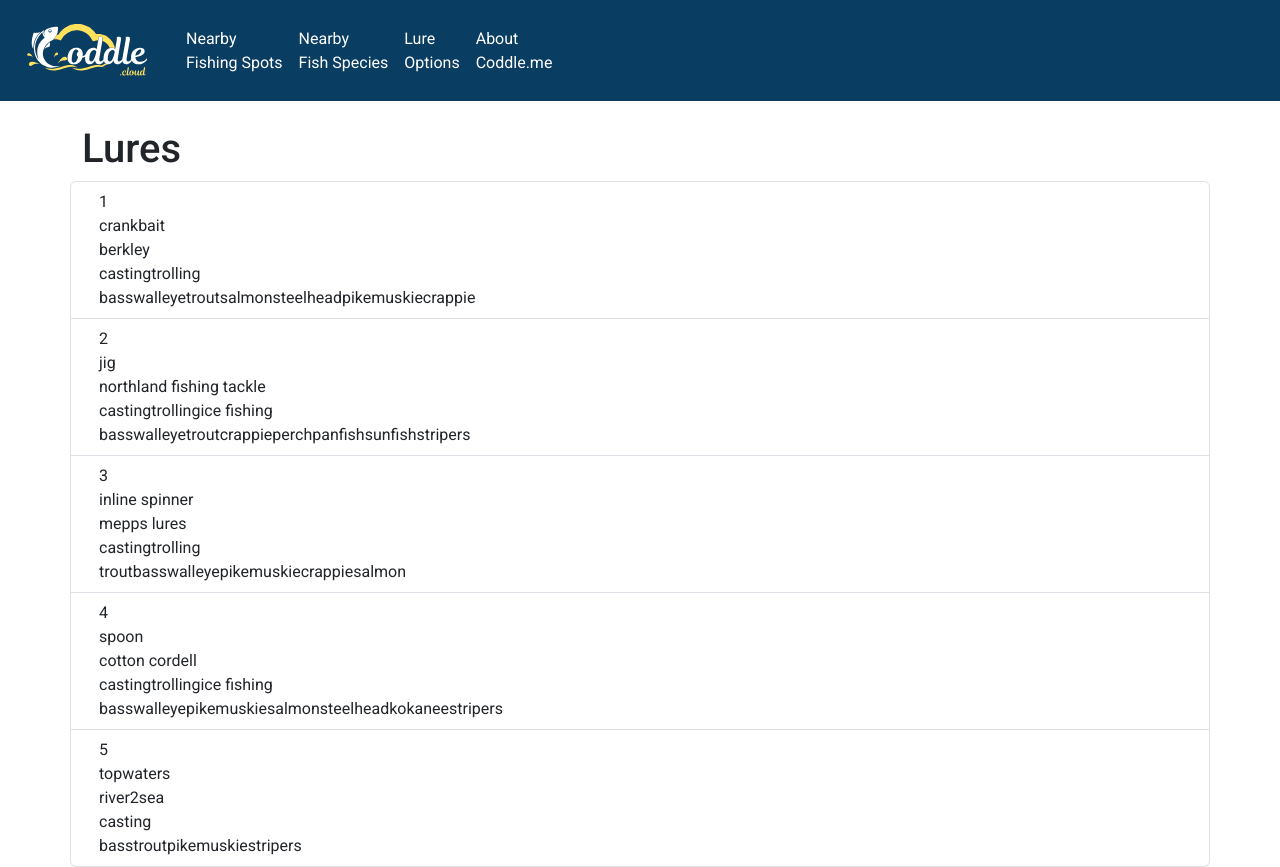
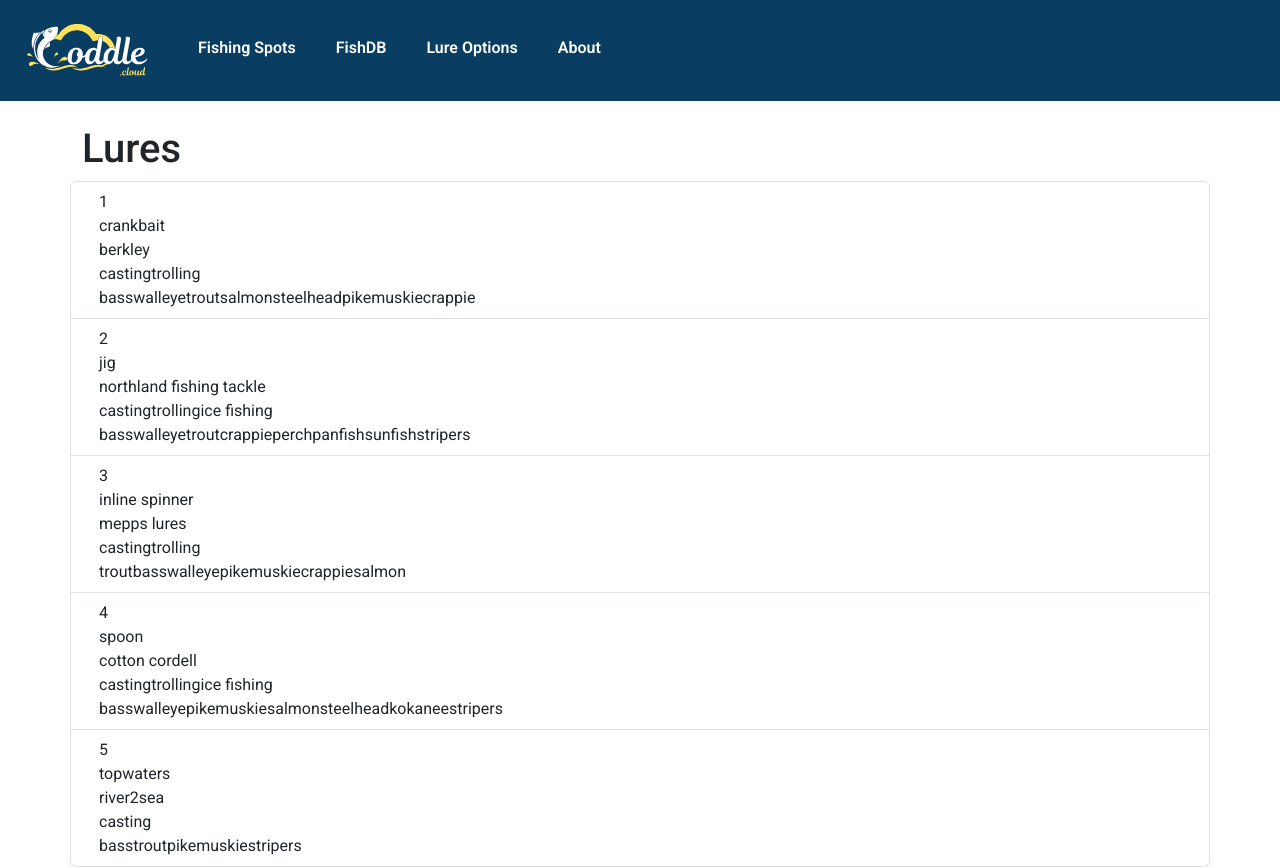
Before and after one commit to ElenaWikoff/coddle.cloud, a React (Vite) app in the folder frontend/: page /lures in a window 1280 px wide. Shown: the top 867 px of the page. Built offline with nearby package versions, Linux system fonts and the light colour scheme.

Commit message:
Edit nav link style

```diff
--- a/frontend/src/components/header/Header.jsx
+++ b/frontend/src/components/header/Header.jsx
@@ -26,26 +26,18 @@
             </Navbar.Brand>
             <Navbar.Toggle aria-controls="basic-navbar-nav" />
             <Navbar.Collapse id="basic-navbar-nav">
-               <Nav className="me-auto">
+               <Nav className="ms-auto d-flex w-100">
                   <Nav.Link as={Link} to="/spots">
-                     Nearby
-                     <br />
                      Fishing Spots
                   </Nav.Link>
                   <Nav.Link as={Link} to="/fish-species">
-                     Nearby
-                     <br />
-                     Fish Species
+                     FishDB
                   </Nav.Link>
                   <Nav.Link as={Link} to="/lures">
-                     Lure
-                     <br />
-                     Options
+                     Lure Options
                   </Nav.Link>
                   <Nav.Link as={Link} to="/about">
                      About
-                     <br />
-                     Coddle.me
                   </Nav.Link>
                </Nav>
             </Navbar.Collapse>
--- a/frontend/src/components/header/header.css
+++ b/frontend/src/components/header/header.css
@@ -1,19 +1,25 @@
-
 .navbar {
    background-color: var(--brand-primary);
 }
 
-.navbar a {
+.navbar .nav-link {
+   padding: 10px 20px !important;
+   font-weight: 600;
    color: white;
+   border-bottom: 5px solid transparent;
 }
 
 .navbar .nav-link:focus,
 .navbar .navbar-brand:focus,
 .navbar .nav-link:active,
-.navbar .navbar-brand:active,
+.navbar .navbar-brand:active {
+   color: white;
+   border-color: white;
+}
+
 .navbar .nav-link:hover,
 .navbar .navbar-brand:hover {
-   color: skyblue;
+   border-color: rgba(255, 255, 255, 0.5);
 }
 
 .navbar .logo-wrapper {
@@ -30,3 +36,15 @@
    height: 100%;
    object-fit: cover;
 }
+
+@media screen and (max-width: 992px) {
+   .navbar .navbar-brand {
+      margin: 0 auto;
+   }
+
+   .navbar .nav-link {
+      padding-left: 10px;
+      border-bottom: none;
+      border-left: 5px solid transparent;
+   }
+}
```
